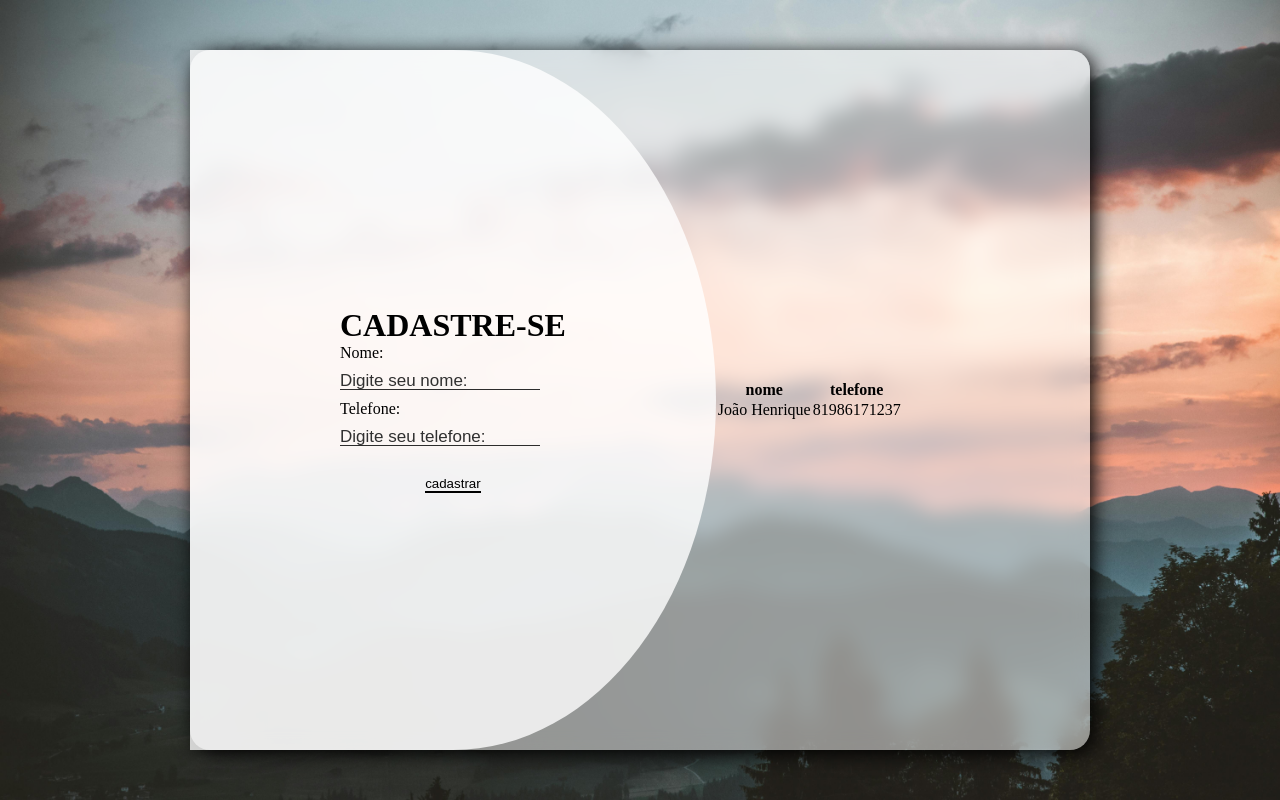
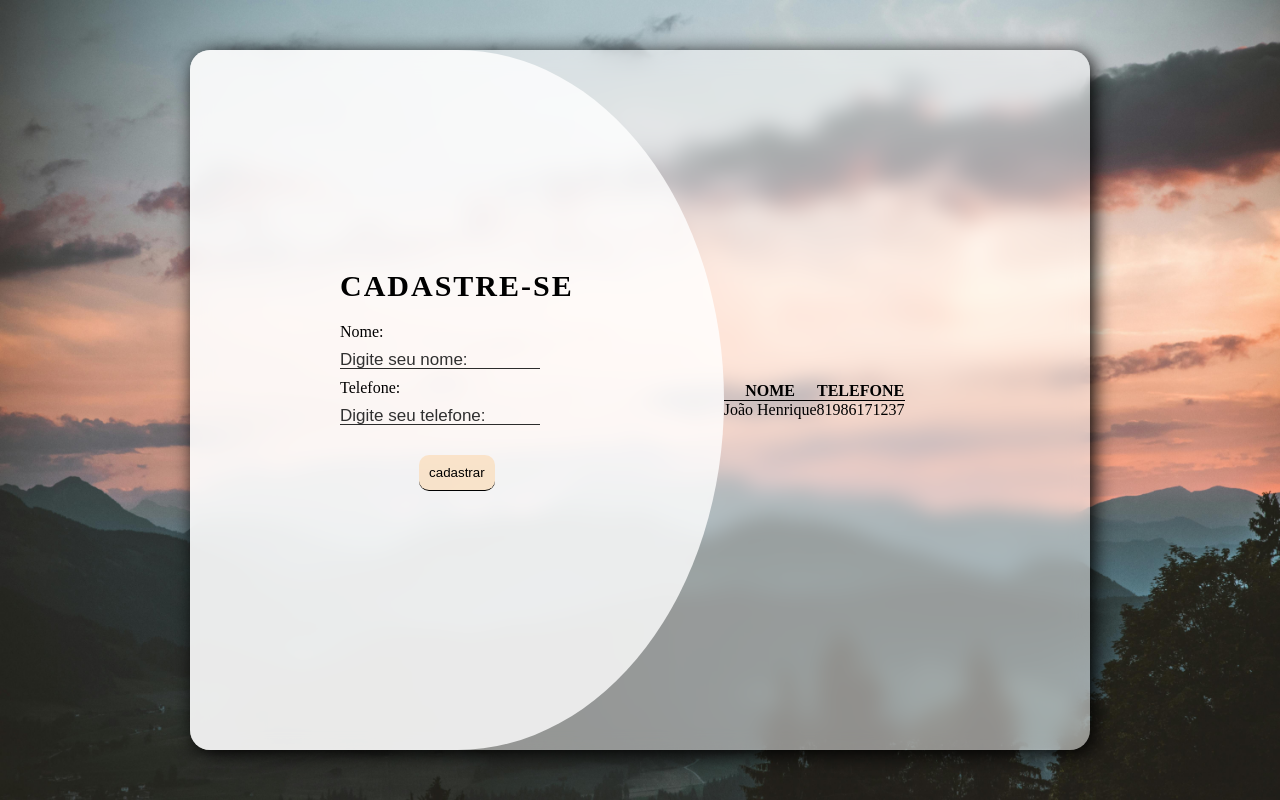
Before and after one commit to hnrkDEV/Exerc-cio-Agenda-Contatos, a plain HTML site: page index.html in a window 1280 px wide. Drawn offline with Linux system fonts and the light colour scheme.

Commit message:
alterações no projeto

```diff
--- a/index.html
+++ b/index.html
@@ -18,8 +18,8 @@
         <button type="submit"> cadastrar</button>
         </form>
     </div>
-    <div class="container-aside"></div>
-    <table>
+    <div class="container-aside">
+    <table cellspacing="0">
         <thead>
             <th>nome</th>
             <th>telefone</th>
@@ -30,6 +30,7 @@
         </tbody>
     </table>
 </div>
+</div>
 
 
 
--- a/style.css
+++ b/style.css
@@ -27,17 +27,18 @@ body {
     background-color: rgba(255,255,255,0.8);
     padding: 0 150px;
     margin-bottom: 0px;
+    border-top-left-radius: 20px;
     border-top-right-radius: 50%;
+    border-bottom-left-radius: 20px;
     border-bottom-right-radius: 50%;
     height: 100%;
     align-items: center;
-
 }
 form {
     display: inline;
     align-items: center;
     justify-content: center;
-
+    margin-bottom: 40px;
 }
 label {
     display: block;
@@ -48,9 +49,14 @@ button{
     display: block;
     margin: auto;
     margin-top: 20px;
-    background: none;
+    background-color: rgba(253, 211, 162, 0.5);
     border: none;
-    border-bottom: 2px solid black;
+    border-bottom: 1px solid black;
+    border-top-left-radius: 10px;
+    border-top-right-radius: 10px;
+    border-bottom-right-radius: 10px;
+    border-bottom-left-radius: 10px;
+    padding:10px;
   }
 input {
     width: 200px;
@@ -64,5 +70,13 @@ input::placeholder {
     color: rgb(48, 48, 48);
 }
 h1 {
+    font-size: 30px;
     text-transform: uppercase;
+    letter-spacing: 2px;
+    margin-bottom: 20px;
 }
+th {
+    text-transform: uppercase;
+    border-bottom: 1px solid black;
+
+}
```
